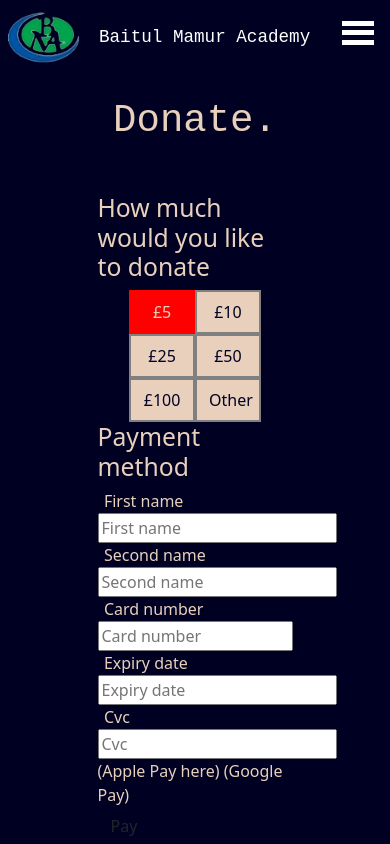
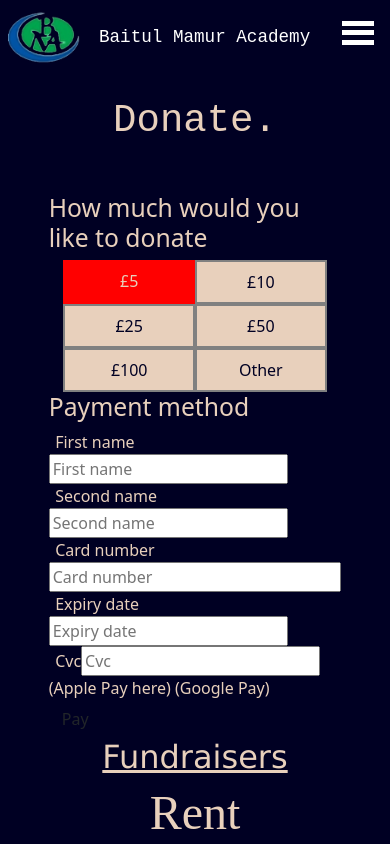
Before and after one commit to Habib-aw/bma-website-old, a React (Create React App) app: page /donate in a window 390 px wide. Shown: the top 844 px of the page. Built offline with nearby package versions, Linux system fonts and the light colour scheme.

Commit message:
donation amounts changes

```diff
--- a/src/Components/Donate/donate.css
+++ b/src/Components/Donate/donate.css
@@ -88,8 +88,8 @@
   text-align: center;
 }
 #bg-highlight {
+  border: 2px solid red;
   background-color: red;
-  border: 2px solid red;
 
   color: var(--lightBrown);
 }
@@ -113,6 +113,10 @@
 .donate-title {
   font-size: 4vw;
 }
+.donation {
+  width: 50%;
+  /* background-color: #fff; */
+}
 
 @media only screen and (min-width: 1920px) {
   .donate-title {
@@ -123,6 +127,18 @@
   }
 }
 @media only screen and (max-width: 910px) {
+  .donation-btns {
+    width: 100%;
+  }
+  .donate-btns label {
+    border: 1px solid grey;
+  }
+  #bg-highlight {
+    border: 1px solid red;
+  }
+  .donation {
+    width: 75%;
+  }
   .donation-with-other {
     flex-direction: column;
   }
@@ -169,7 +185,3 @@
   display: flex;
   flex-direction: column;
 }
-.donation {
-  width: 50%;
-  /* background-color: #fff; */
-}
```
